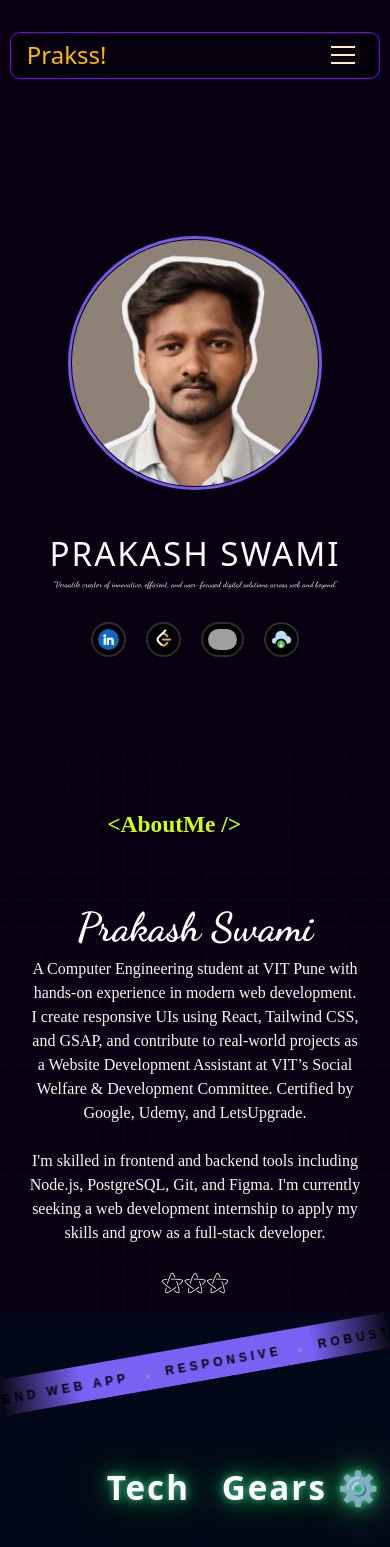
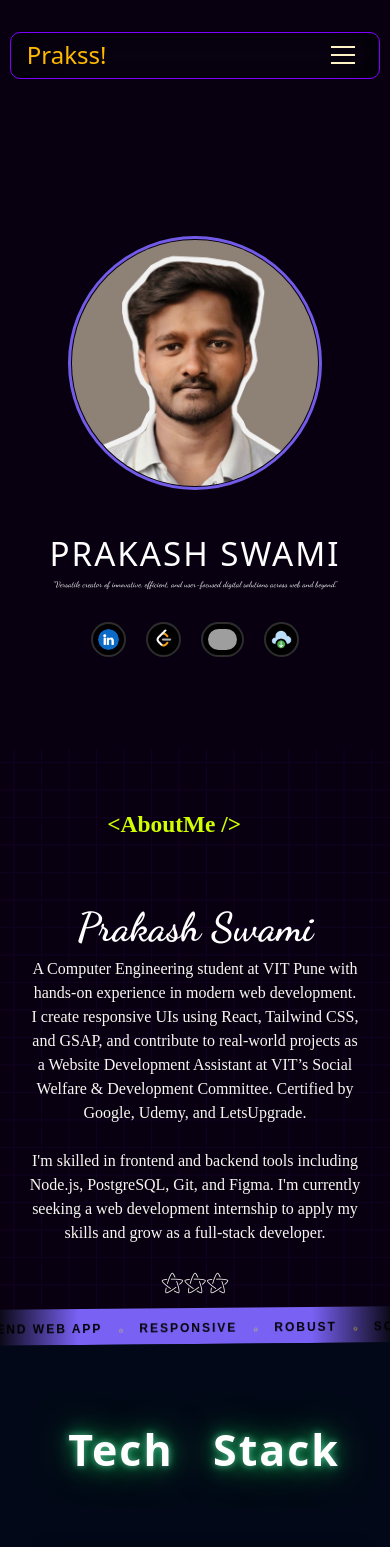
Before and after one commit to sprakash2006/Portfolio--Crafting-Digital-Identity, a React (Vite) app: page / in a window 390 px wide. Shown: the top 1547 px of the page. Built offline with nearby package versions, Linux system fonts and the light colour scheme; grey boxes are pictures that could not be loaded; a web font is replaced by a local one.

Commit message:
updated the skills page

```diff
--- a/src/components/MovingStripe.css
+++ b/src/components/MovingStripe.css
@@ -38,16 +38,18 @@ body { margin: 0;}
 
 
 @media (max-width: 450px) {
+
   .ticker-wrap {
-    rotate:-10deg;
+    rotate:-0.5deg;
     z-index:3;
-    margin-top:7vw;
-
-
+    margin-top:0;
   }
   .item {
     font-size: 0.75rem;
-    letter-spacing:4px;
+    letter-spacing:2px;
+  }
+  .star {
+    scale:1.5;
   }
 
 }
--- a/src/pages/intro.css
+++ b/src/pages/intro.css
@@ -92,6 +92,7 @@
   height:9vw;
   border:2.5px solid #ffffff2d;
   margin-top:2vw;
+  gap:0.9rem;
   }
   .intro-name-title {
     padding-top:12vw;
--- a/src/pages/skills.css
+++ b/src/pages/skills.css
@@ -25,14 +25,14 @@
 
 @media (max-width: 450px) {
   .skill-page {
-    padding-top:2.5vw;
     border-bottom:10px dashed #031922;
 
   }
   .skills-title {
-    font-size:8.5vw;
-    margin-left:25%;
-    margin-top:12%;
+    font-size:11vw;
+    margin-left:8%;
+    margin-top:10%;
+    padding-bottom:5vw;
 
   }
 }
--- a/src/pages/skills.jsx
+++ b/src/pages/skills.jsx
@@ -8,7 +8,7 @@ const Skills = () => {
   return (
     <div className='skill-page'>
       <MovingStrip />
-      <p className='skills-title'>Tech&nbsp;&nbsp;&nbsp;Gears&nbsp;<span>⚙️</span></p>
+      <p className='skills-title'>Tech&nbsp;&nbsp;&nbsp;Stack&nbsp;</p>
       <div className='skill-content'>
         <ProgrammingLanguagesCard />
       </div>
```
